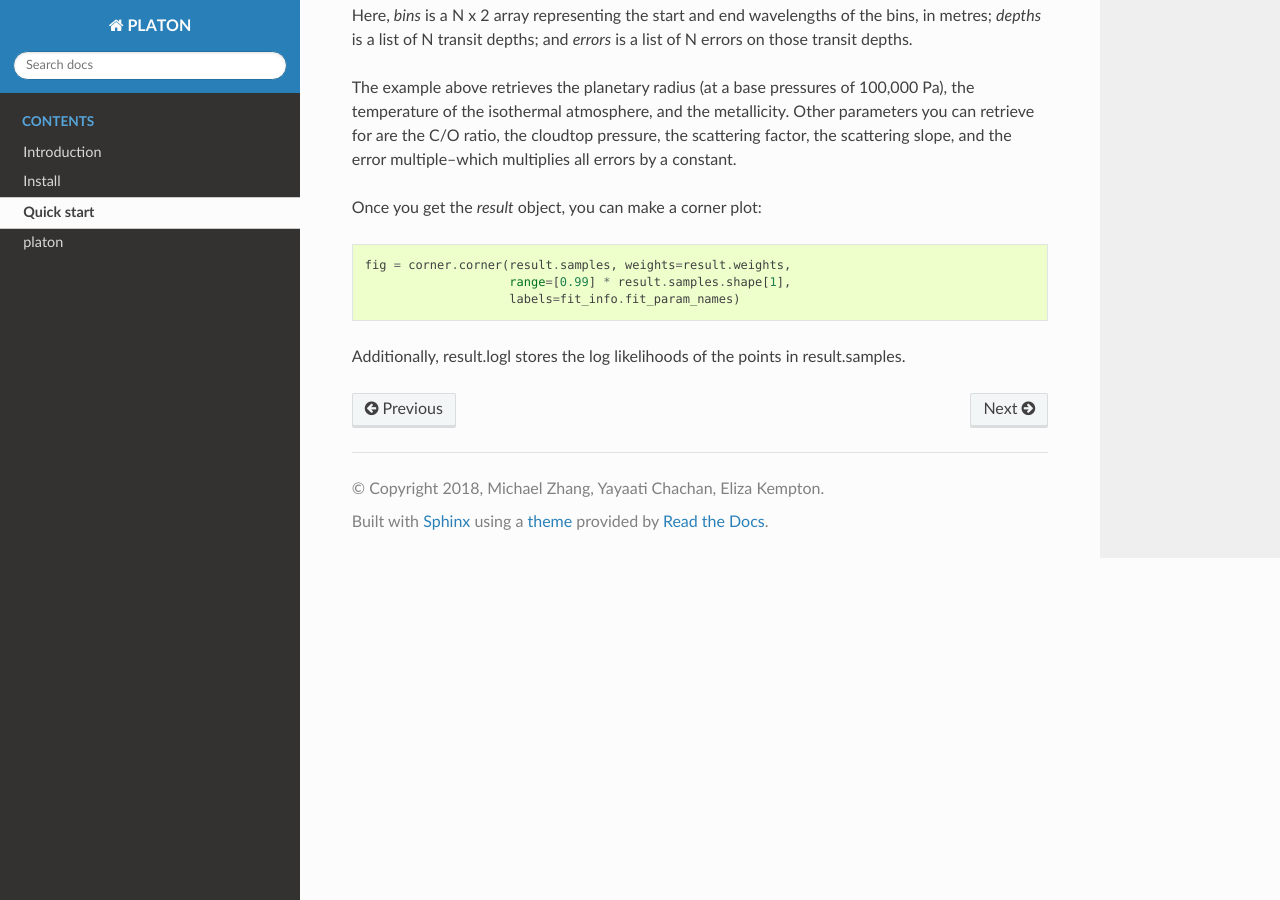
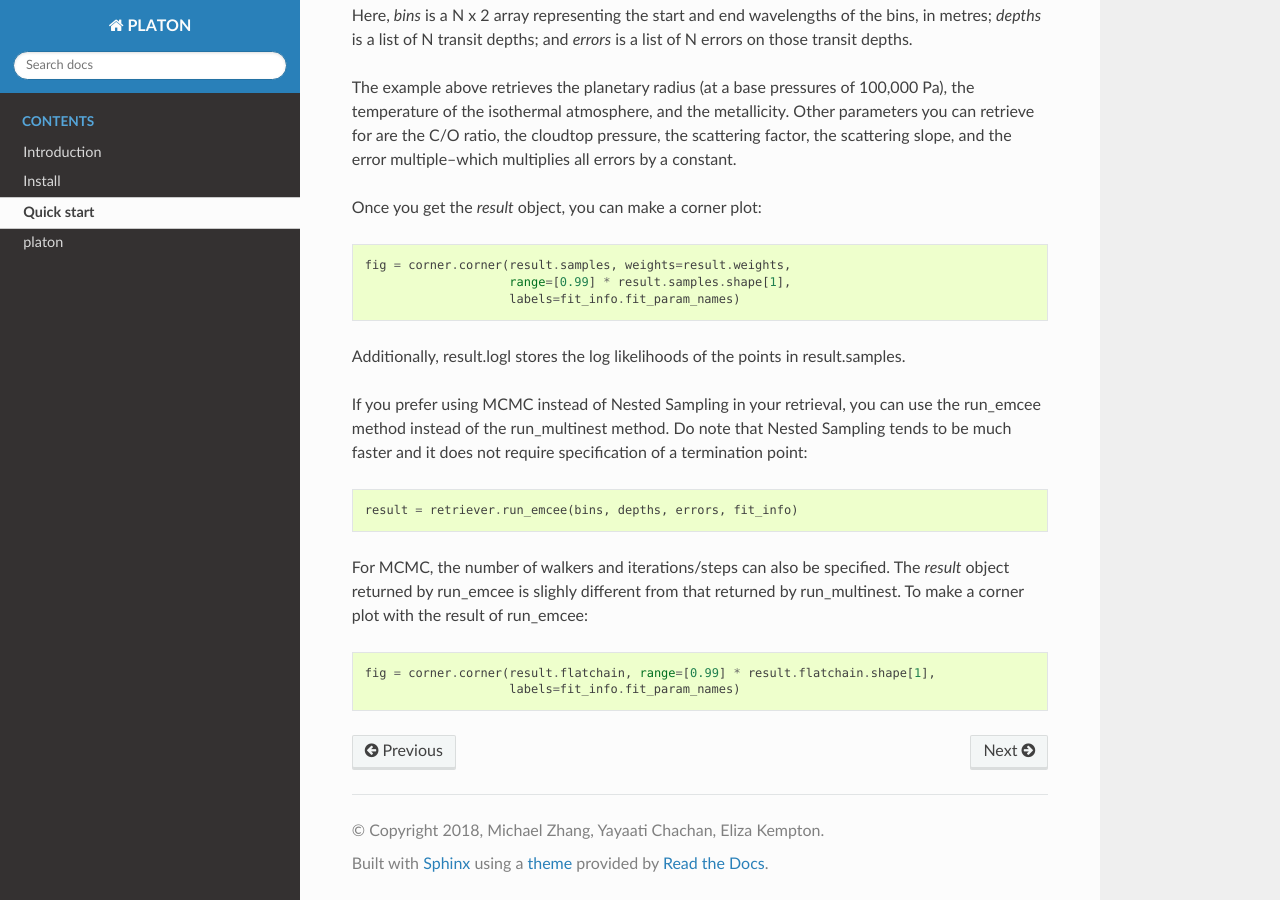
Before and after one commit to ideasrule/platon, a Sphinx documentation site: the page built from docs/quickstart.rst, in a window 1280 px wide and 900 px high, scrolled down 1169 px. Built offline with Sphinx 7.4.7 and the Read the Docs theme 2.0.0, drawn with Linux system fonts in a browser that asks for light colours.

Commit message:
Updated quickstart documentation to include MCMC
Former-commit-id: 1955c0f2f0d2d647ed5ff6a4d612da1f8b93d25b

```diff
--- a/docs/quickstart.rst
+++ b/docs/quickstart.rst
@@ -70,3 +70,17 @@ Once you get the `result` object, you can make a corner plot::
 
 Additionally, result.logl stores the log likelihoods of the points in
 result.samples.
+
+If you prefer using MCMC instead of Nested Sampling in your retrieval, you can
+use the run_emcee method instead of the run_multinest method. Do note that
+Nested Sampling tends to be much faster and it does not require specification
+of a termination point::
+
+  result = retriever.run_emcee(bins, depths, errors, fit_info)
+
+For MCMC, the number of walkers and iterations/steps can also be specified. The
+`result` object returned by run_emcee is slighly different from that returned
+by run_multinest. To make a corner plot with the result of run_emcee::
+
+  fig = corner.corner(result.flatchain, range=[0.99] * result.flatchain.shape[1],
+                      labels=fit_info.fit_param_names)
```
